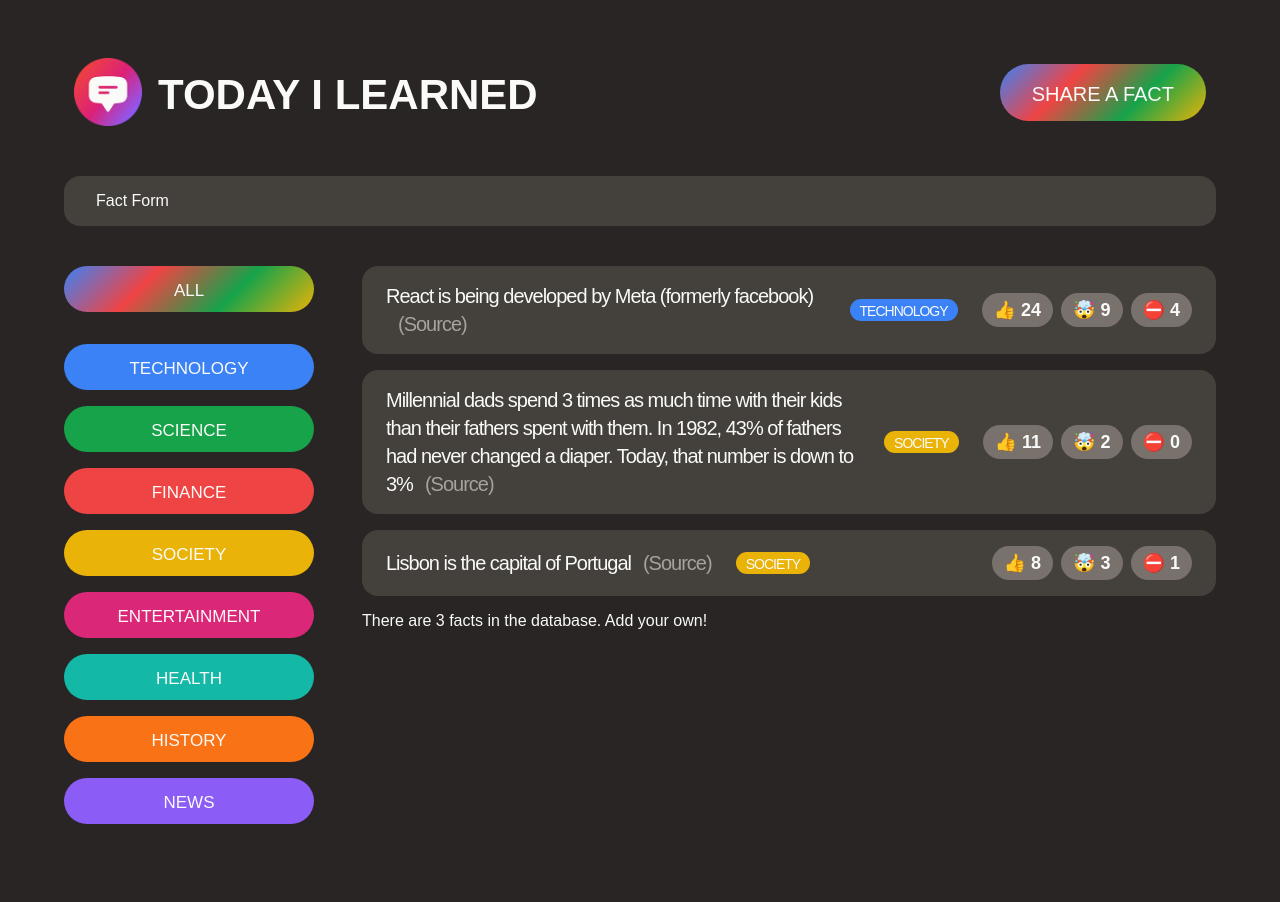
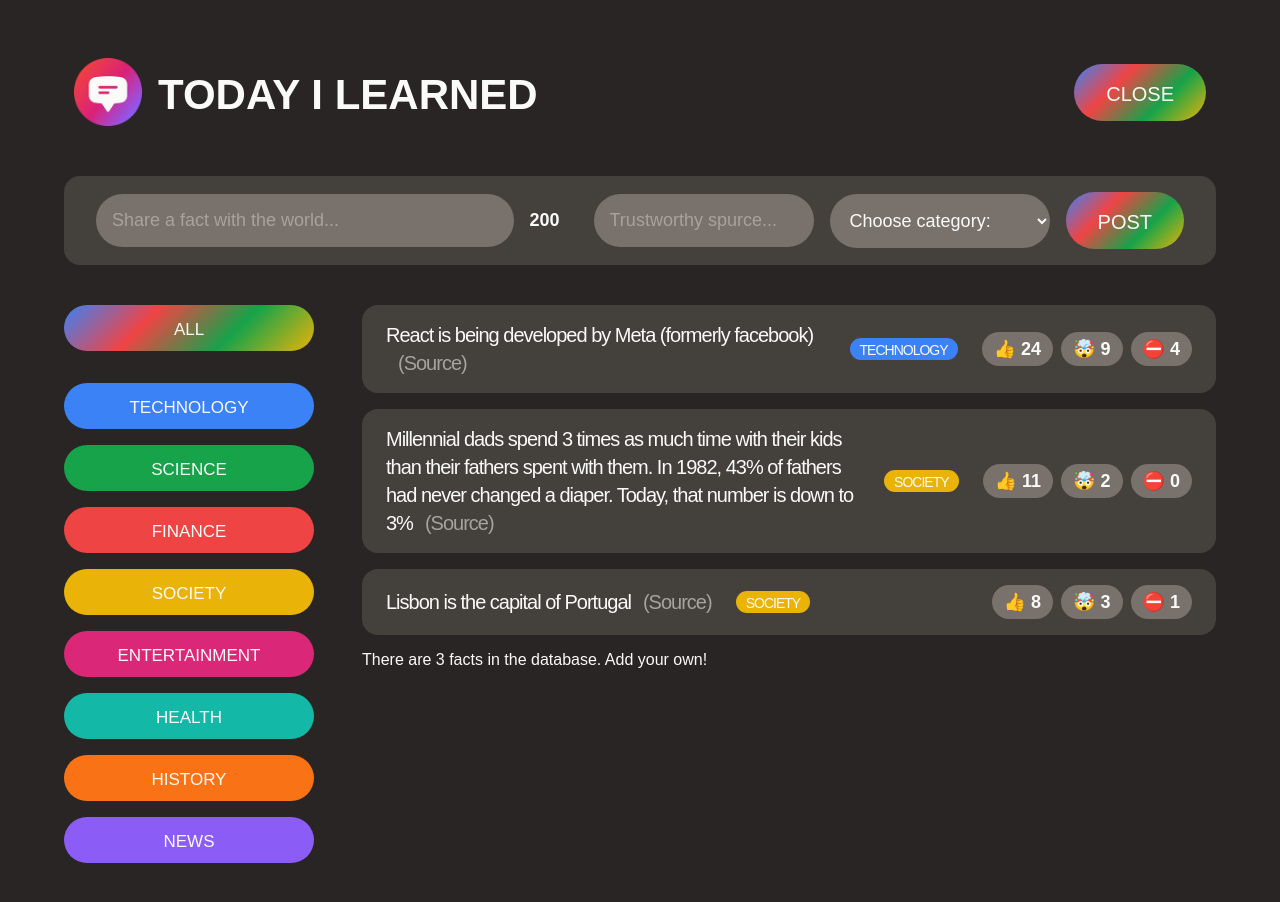
Before and after one commit to jdcruz83/today-i-learned-udemy, a React (Create React App) app: page / in a window 1280 px wide. Both pictures are taken after a click on the button "SHARE A FACT". Shown: the top 902 px of the page. Built offline with nearby package versions, Linux system fonts and the light colour scheme; a web font is replaced by a local one.

Commit message:
update app

```diff
--- a/src/App.js
+++ b/src/App.js
@@ -1,3 +1,5 @@
+import { func } from "prop-types";
+import { useState } from "react";
 import "./style.css";
 
 const CATEGORIES = [
@@ -45,22 +47,31 @@ const initialFacts = [
   },
 ];
 
+// function Counter() {
+//   const [count, setCount] = useState(0);
+
+//   return (
+//     <div>
+//       <span style={{ fontSize: "40px" }}>{count}</span>
+//       <button
+//         className="btn btn-large"
+//         onClick={() => setCount((count) => count + 1)}
+//       >
+//         +1
+//       </button>
+//     </div>
+//   );
+// }
+
 function App() {
-  const appTitle = "Today I Learned";
+  const [showForm, setShowForm] = useState(false);
 
   // JSX must have only one component
   return (
     <>
-      {/* HEADER */}
-      <header className="header">
-        <div className="logo">
-          <img src="logo.png" alt="Today I Learned Logo" />
-          <h1>{appTitle}</h1>
-        </div>
-        <button className="btn btn-large btn-open-form">Share a fact</button>
-      </header>
+      <Header showForm={showForm} setShowForm={setShowForm} />
 
-      <NewFactForm />
+      {showForm ? <NewFactForm /> : null}
 
       <main className="main">
         <CategoryFilter />
@@ -70,8 +81,45 @@ function App() {
   );
 }
 
+function Header({ showForm, setShowForm }) {
+  const appTitle = "Today I Learned";
+
+  return (
+    <header className="header">
+      <div className="logo">
+        <img src="logo.png" alt="Today I Learned Logo" />
+        <h1>{appTitle}</h1>
+      </div>
+
+      <button
+        className="btn btn-large btn-open-form"
+        onClick={() => setShowForm((show) => !show)}
+      >
+        {showForm ? "Close" : "Share a fact"}
+      </button>
+    </header>
+  );
+}
+
 function NewFactForm() {
-  return <form className="fact-form">Fact Form</form>;
+  return (
+    <form className="fact-form">
+      <input
+        type="text"
+        placeholder="Share a fact with the world..."
+        maxlength="200"
+      />
+      <span>200</span>
+      <input type="text" placeholder="Trustworthy spurce..." />
+      <select>
+        <option value="">Choose category:</option>
+        <option value="technology">Technology</option>
+        <option value="science">Science</option>
+        <option value="finance">Finance</option>
+      </select>
+      <button class="btn btn-large">Post</button>
+    </form>
+  );
 }
 
 function CategoryFilter() {
```
